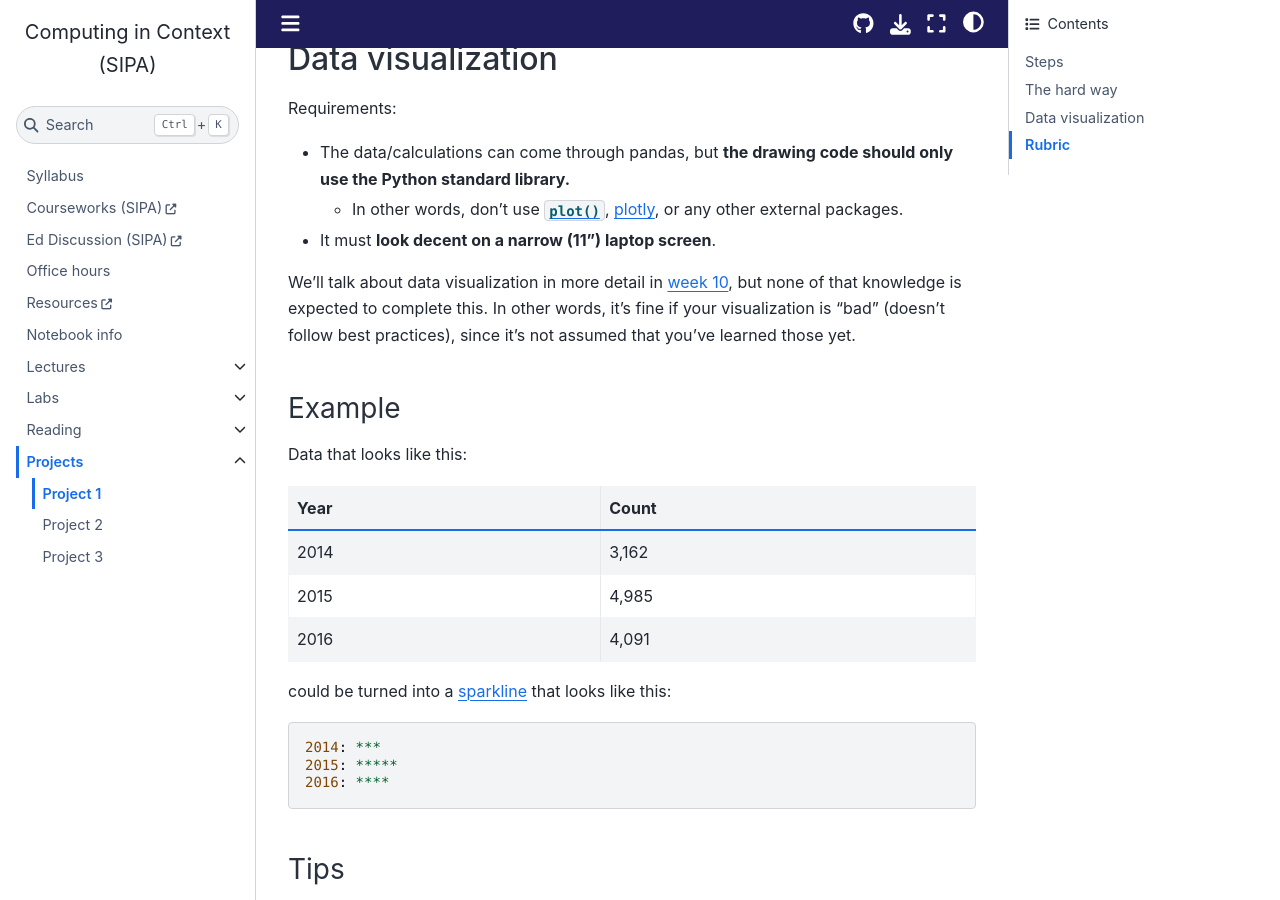
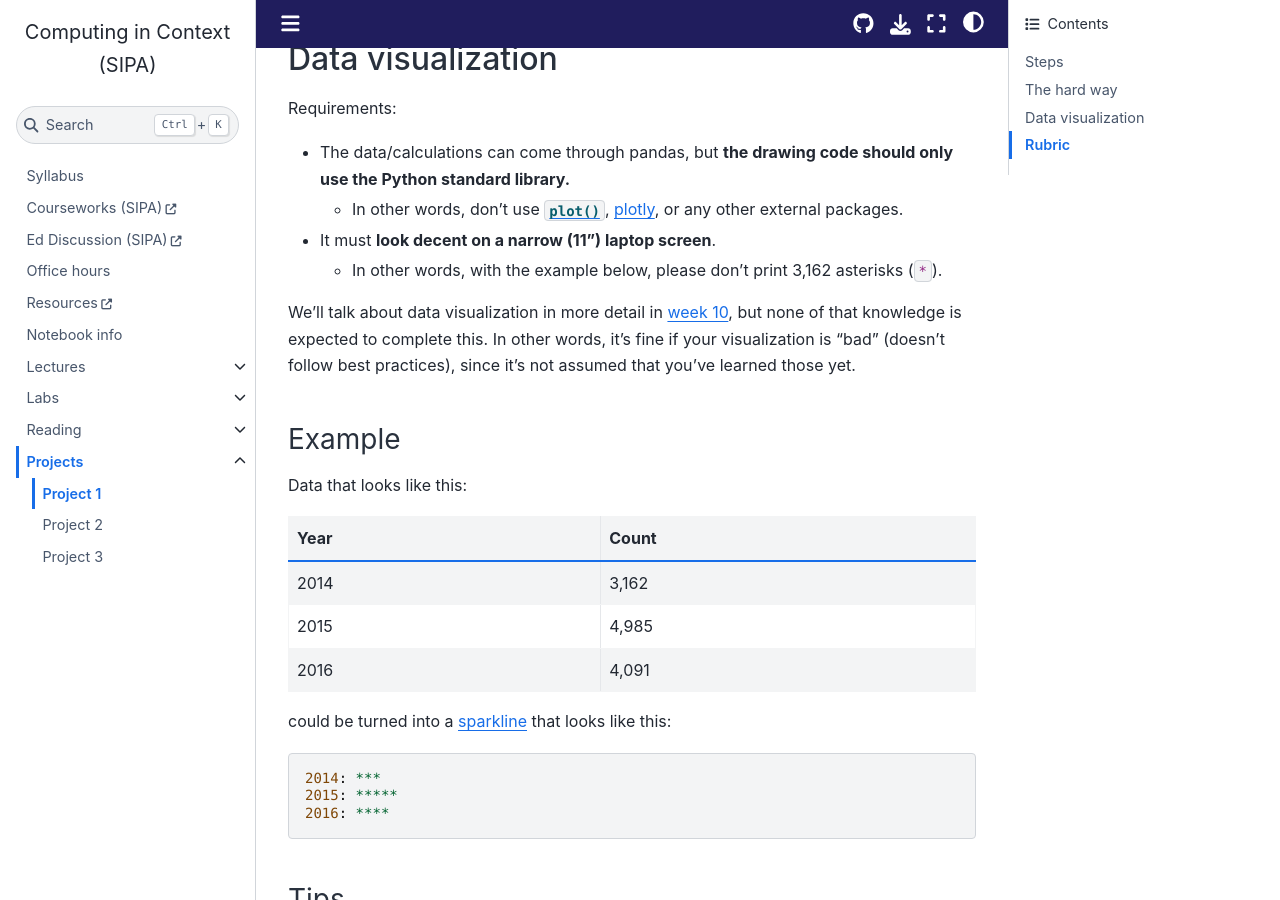
Before and after one commit to afeld/computing-in-context, a Jupyter Book: the page built from project_1.md, in a window 1280 px wide and 900 px high, scrolled down 1239 px. Built offline with Jupyter Book 1.0.4 settings and Sphinx 7.4.7 and the Sphinx Book theme 1.1.4, drawn with Linux system fonts in a browser that asks for light colours; pages that are not in the unit, such as notebooks, are missing from menus; comment, search, counter and statistics services are not loaded.

Commit message:
be even more explicit about data viz expectations

```diff
--- a/project_1.md
+++ b/project_1.md
@@ -43,6 +43,7 @@ Requirements:
 - The data/calculations can come through pandas, but **the drawing code should only use the Python standard library.**
   - In other words, don't use [`plot()`](https://pandas.pydata.org/docs/reference/api/pandas.DataFrame.plot.html), [plotly](https://plotly.com/python/), or any other external packages.
 - It must **look decent on a narrow (11") laptop screen**.
+  - In other words, with the example below, please don't print 3,162 asterisks (`*`).
 
 We'll talk about data visualization in more detail in [week 10](index.md#schedule), but none of that knowledge is expected to complete this. In other words, it's fine if your visualization is "bad" (doesn't follow best practices), since it's not assumed that you've learned those yet.
 
```
